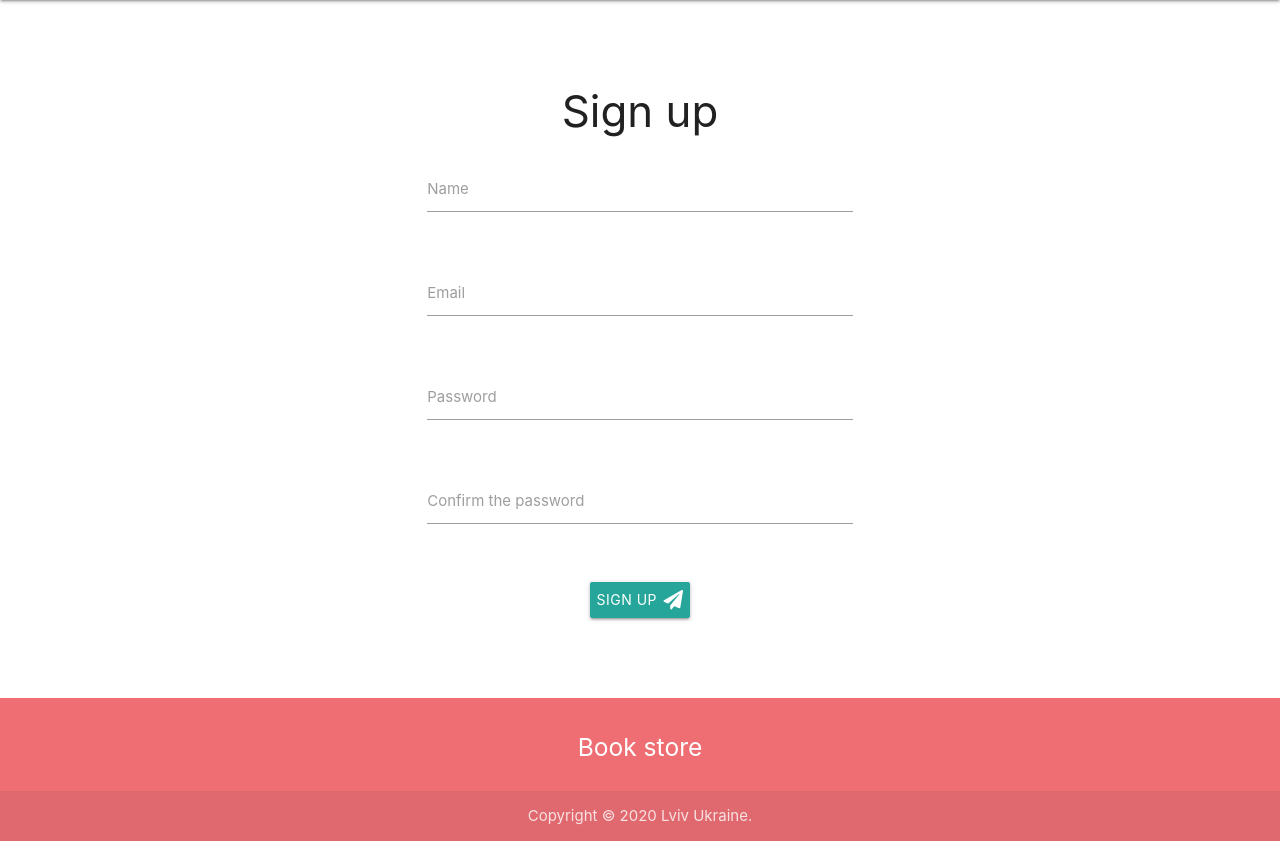
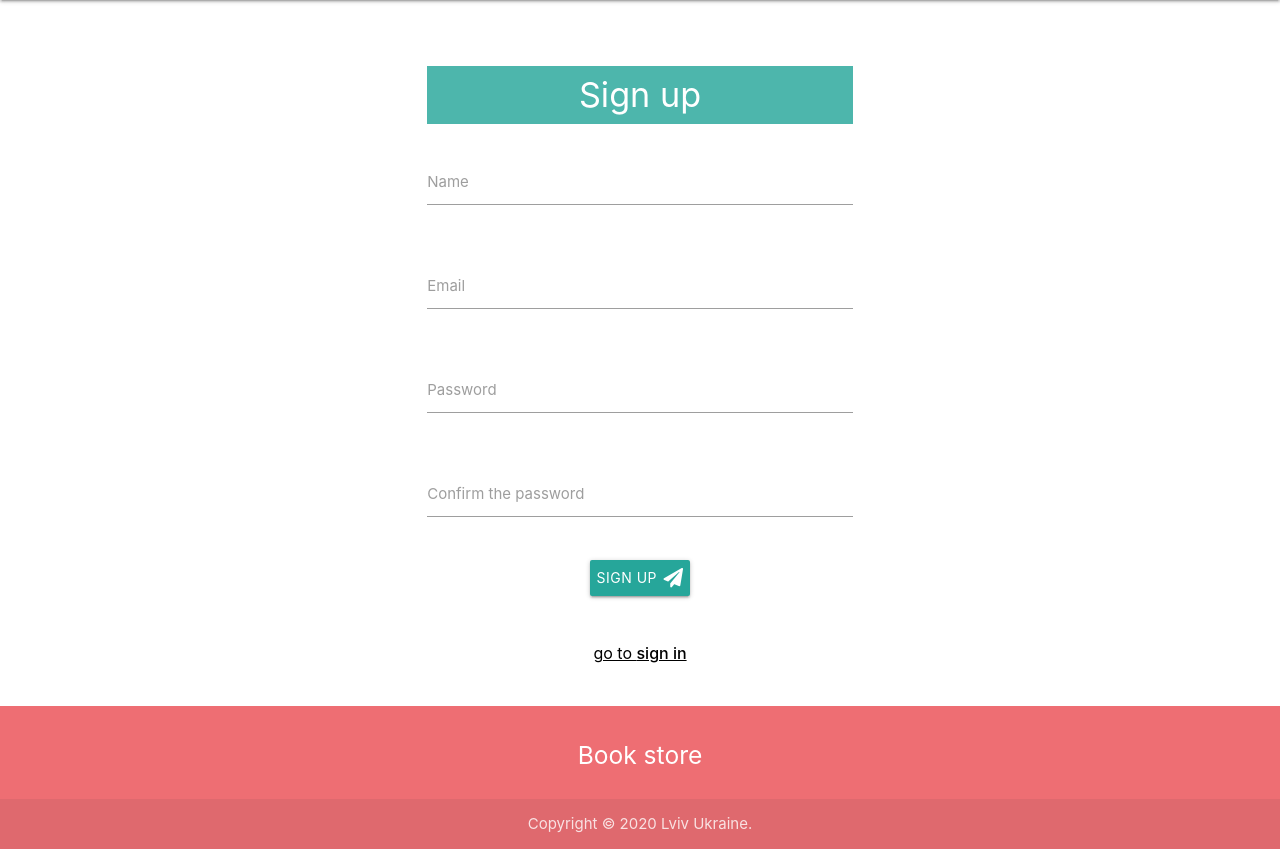
Before and after one commit to VolodymyrBushko/BookStore, a Node server app: page /auth/register in a window 1280 px wide. Shown: the part 64-913 px from the top of the page. Run offline with Node 20, Linux system fonts and the light colour scheme; some libraries are stand-ins or nearby versions.

Commit message:
add sign in form and validation

```diff
--- a/controllers/auth.js
+++ b/controllers/auth.js
@@ -6,6 +6,12 @@ module.exports = {
     res.render('auth/register', {
       isRegister: true
     });
+  },
+
+  login(req, res) {
+    res.render('auth/login', {
+      isLogin: true
+    });
   }
 
 }
--- a/public/css/main.css
+++ b/public/css/main.css
@@ -44,7 +44,51 @@ main {
     justify-content: center;
 }
 
-#register-title,
-#register-title h3 {
+#register-title {
     margin-bottom: 0;
 }
+
+#register-title h4 {
+    padding: 10px;
+    margin-bottom: 20px;
+}
+
+#sign-in-link {
+    color: black;
+    text-decoration: underline;
+    font-size: 16px;
+}
+
+/* login page */
+#login-wrapper {
+    margin-top: 10%;
+}
+
+#btn-submit-signin {
+    display: flex;
+    align-items: center;
+    justify-content: space-evenly;
+    width: 100px;
+    padding: 0;
+    margin-bottom: 25px;
+}
+
+#wrapper-btn-submit-signin {
+    display: flex;
+    justify-content: center;
+}
+
+#login-title {
+    margin-bottom: 0;
+}
+
+#login-title h4 {
+    padding: 10px;
+    margin-bottom: 20px;
+}
+
+#sign-up-link {
+    color: black;
+    text-decoration: underline;
+    font-size: 16px;
+}
--- a/public/js/main.js
+++ b/public/js/main.js
@@ -6,4 +6,7 @@ $(document).ready(() => {
   // validation for fields of sign up form
   $('#register-form').validate(signUpRules);
 
+  // validation for fields of sign in form
+  $('#login-form').validate(signInRules);
+
 });
--- a/routes/auth.js
+++ b/routes/auth.js
@@ -5,5 +5,6 @@ const
 const router = new Router();
 
 router.get('/register', controller.register);
+router.get('/login', controller.login);
 
 module.exports = router;
--- a/views/auth/register.hbs
+++ b/views/auth/register.hbs
@@ -2,8 +2,8 @@
   <form id="register-form">
 
     <div id="register-title" class="row">
-      <div class="input-field col s12 m8 offset-m2 l6 offset-l3">
-        <h3 class="center">Sign up</h3>
+      <div class="col s12 m8 offset-m2 l6 offset-l3">
+        <h4 class="center teal lighten-2 white-text">Sign up</h4>
       </div>
     </div>
 
@@ -40,12 +40,18 @@
     </div>
 
     <div class="row">
-      <div id="wrapper-btn-submit-signup" class="input-field col s12 m8 offset-m2 l6 offset-l3">
+      <div id="wrapper-btn-submit-signup" class="col s12 m8 offset-m2 l6 offset-l3">
         <button id="btn-submit-signup" class="btn waves-effect waves-light" type="submit" name="action">Sign up
           <i class="fas fa-paper-plane"></i>
         </button>
       </div>
     </div>
 
+    <div class="row">
+      <div class="col s12 m8 offset-m2 l6 offset-l3 center">
+        <a id="sign-in-link" href="/auth/login">go to <strong>sign in</strong></a>
+      </div>
+    </div>
+
   </form>
 </section>
--- a/views/partials/navbar.hbs
+++ b/views/partials/navbar.hbs
@@ -24,9 +24,9 @@
           <li><a href="/cart"><i class="fas fa-shopping-cart"></i>Cart</a></li>
         {{/if}}
         {{#if isProfile}}
-          <li class="active"><a href="/auth/register"><i class="fas fa-user-circle"></i>Profile</a></li>
+          <li class="active"><a href="/auth/login"><i class="fas fa-user-circle"></i>Profile</a></li>
         {{else}}
-          <li><a href="/auth/register"><i class="fas fa-user-circle"></i>Profile</a></li>
+          <li><a href="/auth/login"><i class="fas fa-user-circle"></i>Profile</a></li>
         {{/if}}
       </ul>
     </div>
```
Also changed, not shown: public/js/form-validators.js (+29 -8 lines), views/auth/login.hbs (+41 -0 lines).
